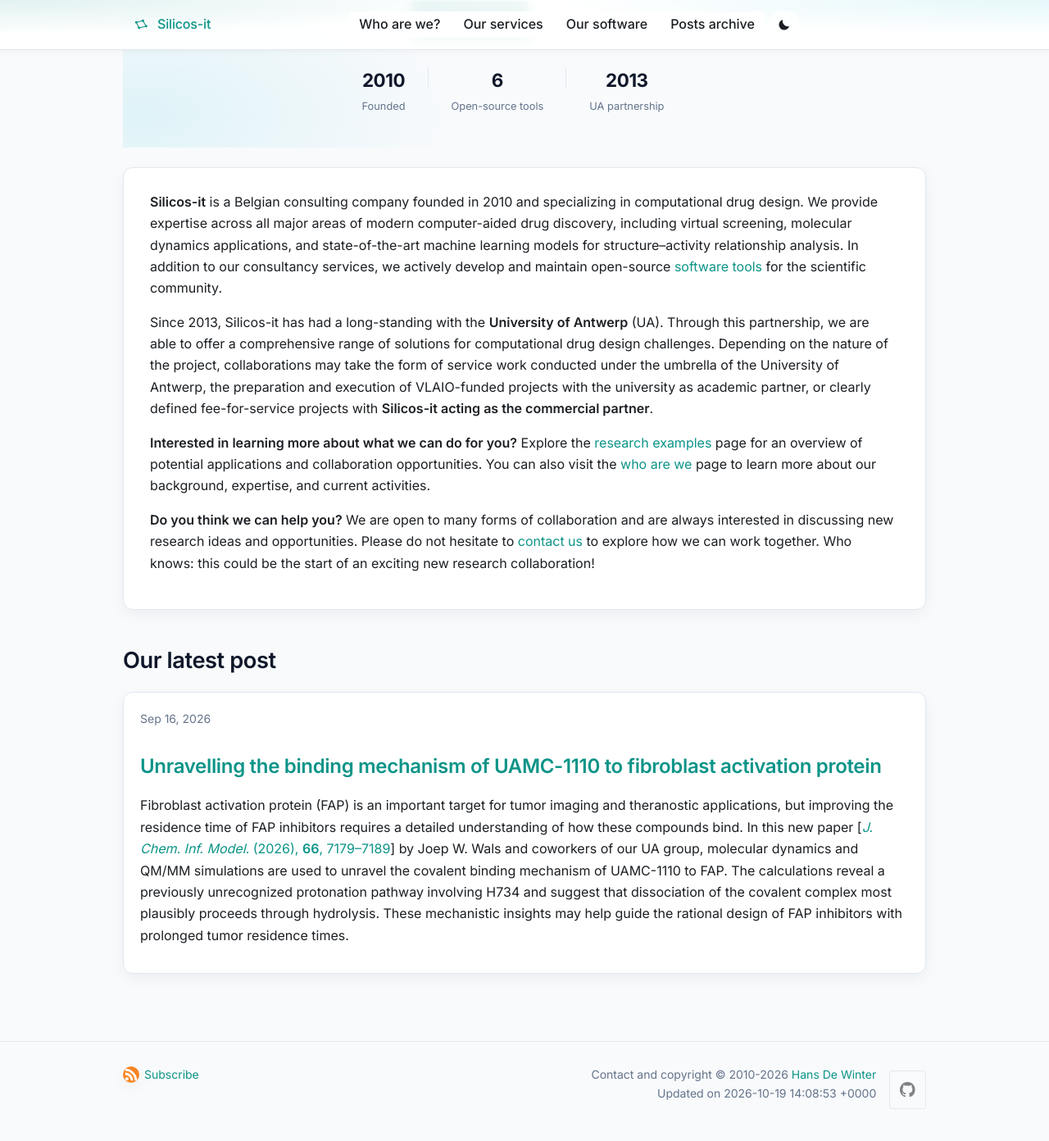
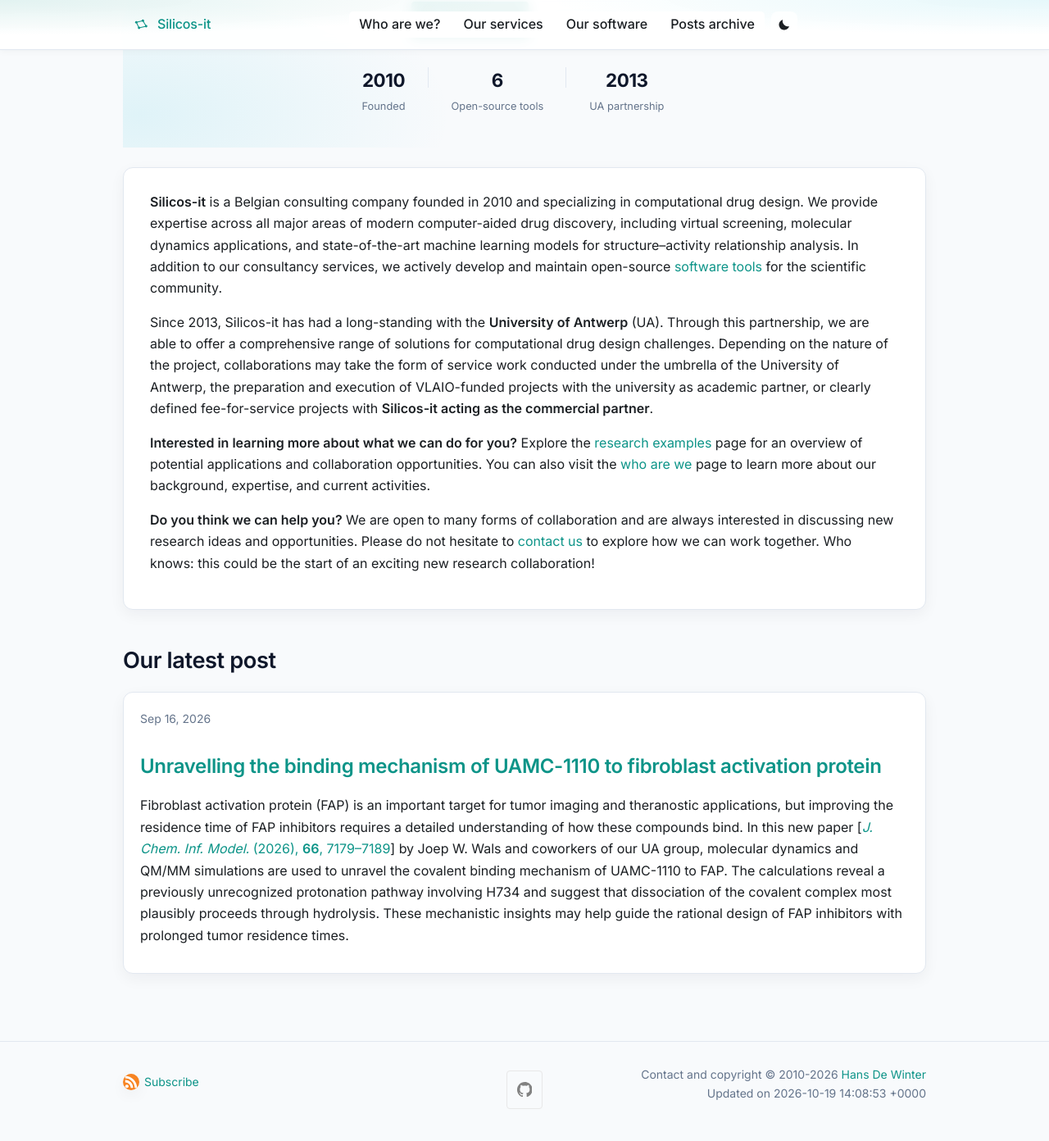
Before and after one commit to silicos-it/silicos-it.github.io, a Jekyll site: the page built from index.md, in a window 1280 px wide and 1400 px high, scrolled down 214 px. Shown: the top 1392 px of the window at 82% size. Built offline with Jekyll 4.4.1, drawn with Linux system fonts in a browser that asks for light colours.

Commit message:
Center GitHub icon in footer row
Switch the footer row to a 3-column grid (subscribe / social / contact)
so the icon sits centered regardless of how wide the side items are.

Co-Authored-By: Claude Sonnet 5 <noreply@anthropic.com>

```diff
--- a/_includes/footer.html
+++ b/_includes/footer.html
@@ -11,16 +11,14 @@
         </a>
       </p>
 
-      <div class="footer-right">
-        <p class="contact-list">
-          Contact and copyright {{ site.copyright | escape }} <a class="u-email" href="mailto:{{ site.social.email | join:',' }}">{{ site.social.name | escape }}</a>
-          <br>Updated on {{ site.time }}
-        </p>
+      <div class="social-links">
+        {%- include social.html -%}
+      </div>
 
-        <div class="social-links">
-          {%- include social.html -%}
-        </div>
-      </div>
+      <p class="contact-list">
+        Contact and copyright {{ site.copyright | escape }} <a class="u-email" href="mailto:{{ site.social.email | join:',' }}">{{ site.social.name | escape }}</a>
+        <br>Updated on {{ site.time }}
+      </p>
     </div>
 
   </div>
--- a/_sass/minima/custom-styles.scss
+++ b/_sass/minima/custom-styles.scss
@@ -759,14 +759,22 @@ pre > code,
 }
 
 .footer-row {
-  display: flex;
-  flex-wrap: wrap;
-  justify-content: space-between;
-  align-items: flex-start;
+  display: grid;
+  grid-template-columns: 1fr auto 1fr;
+  align-items: center;
   gap: 1rem;
 }
 
+.footer-row .feed-subscribe {
+  justify-self: start;
+}
+
+.footer-row .social-links {
+  justify-self: center;
+}
+
 .footer-row .contact-list {
+  justify-self: end;
   text-align: right;
 }
 
@@ -776,31 +784,30 @@ pre > code,
   gap: 6px;
 }
 
-.footer-right {
-  display: flex;
-  align-items: center;
-  gap: 1rem;
-}
-
-.footer-right .social-links,
-.footer-right .social-media-list {
+.footer-row .social-links,
+.footer-row .social-media-list {
   display: flex;
   margin: 0;
 }
 
-.footer-right .social-media-list li {
+.footer-row .social-media-list li {
   float: none;
   margin: 0;
 }
 
 @media screen and (max-width: 600px) {
+  .footer-row {
+    grid-template-columns: 1fr;
+    justify-items: start;
+    gap: 0.75rem;
+  }
+
+  .footer-row .social-links,
+  .footer-row .contact-list {
+    justify-self: start;
+  }
+
   .footer-row .contact-list {
     text-align: left;
   }
-
-  .footer-right {
-    flex-direction: column;
-    align-items: flex-start;
-    gap: 0.75rem;
-  }
 }
```
